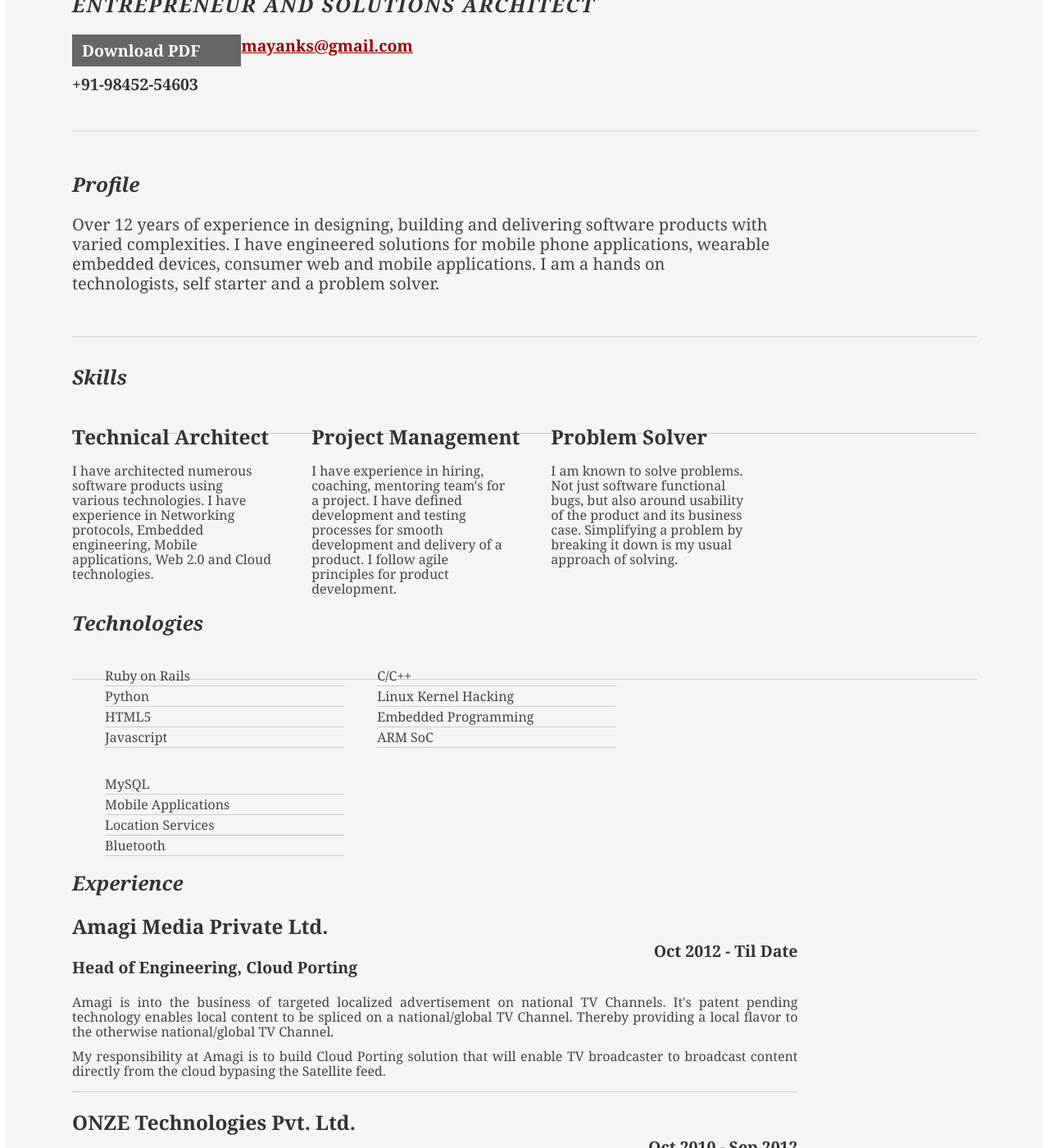
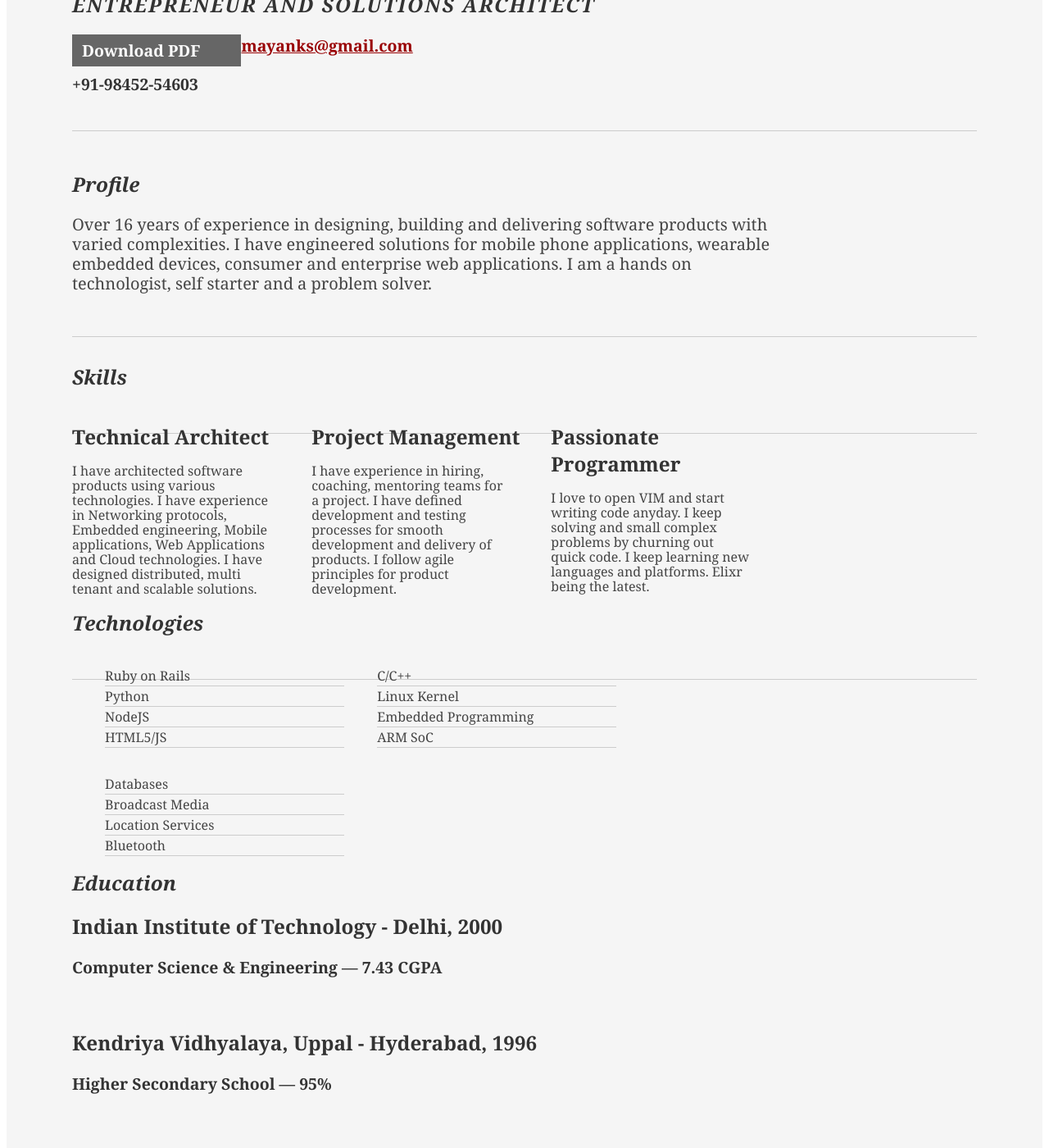
Before and after one commit to mayanks/mayanks.github.com, a Jekyll site: the page resume/index.html, which Jekyll copies as it is, in a window 1280 px wide and 1400 px high, scrolled down 246 px. Shown: the whole window at 82% size. Built offline with Jekyll 4.4.1, drawn with Linux system fonts in a browser that asks for light colours; a style sheet for code colours, icons or effects is not loaded; some of the changed text lies outside the part shown.

Commit message:
updated profile

```diff
--- a/resume/index.html
+++ b/resume/index.html
@@ -46,7 +46,7 @@
 						<div class="yui-u">
 							<!--<p class="enlarge">Technologists and a self starter, passionate about consumer applications. I can take a product idea and architect it, build it and manage both the usability and back end infrastructure to support it. I can also develop a business case for the product and talk to and sell to potential customers.</p>
               <p><center>or</center></p>-->
-							<p class="enlarge">Over 12 years of experience in designing, building and delivering software products with varied complexities. I have engineered solutions for mobile phone applications, wearable embedded devices, consumer web and mobile applications. I am a hands on technologists, self starter and a problem solver.</p>
+							<p class="enlarge">Over 16 years of experience in designing, building and delivering software products with varied complexities. I have engineered solutions for mobile phone applications, wearable embedded devices, consumer and enterprise web applications. I am a hands on technologist, self starter and a problem solver.</p>
 						</div>
 					</div><!--// .yui-gf -->
 
@@ -58,17 +58,17 @@
 
 								<div class="talent">
 									<h2>Technical Architect</h2>
-									<p>I have architected numerous software products using various technologies. I have experience in Networking protocols, Embedded engineering, Mobile applications, Web 2.0 and Cloud technologies.</p>
+									<p>I have architected software products using various technologies. I have experience in Networking protocols, Embedded engineering, Mobile applications, Web Applications and Cloud technologies. I have designed distributed, multi tenant and scalable solutions.</p>
 								</div>
 
 								<div class="talent">
 									<h2>Project Management</h2>
-									<p>I have experience in hiring, coaching, mentoring team's for a project. I have defined development and testing processes for smooth development and delivery of a product. I follow agile principles for product development.</p>
+									<p>I have experience in hiring, coaching, mentoring teams for a project. I have defined development and testing processes for smooth development and delivery of products. I follow agile principles for product development.</p>
 								</div>
 
 								<div class="talent">
-									<h2>Problem Solver</h2>
-									<p>I am known to solve problems. Not just software functional bugs, but also around usability of the product and its business case. Simplifying a problem by breaking it down is my usual approach of solving.</p>
+									<h2>Passionate Programmer</h2>
+									<p>I love to open VIM and start writing code anyday. I keep solving and small complex problems by churning out quick code. I keep learning new languages and platforms. Elixr being the latest.</p>
 								</div>
 						</div>
 					</div><!--// .yui-gf -->
@@ -81,25 +81,53 @@
 							<ul class="talent">
 								<li>Ruby on Rails</li>
 								<li>Python</li>
-								<li>HTML5</li>
-								<li class="last">Javascript</li>
+								<li>NodeJS</li>
+								<li class="last">HTML5/JS</li>
 							</ul>
 
 							<ul class="talent">
 								<li>C/C++</li>
-								<li>Linux Kernel Hacking</li>
+								<li>Linux Kernel</li>
 								<li>Embedded Programming</li>
 								<li class="last">ARM SoC</li>
 							</ul>
 
 							<ul class="talent">
-								<li>MySQL</li>
-								<li>Mobile Applications</li>
+								<li>Databases</li>
+								<li>Broadcast Media</li>
 								<li>Location Services</li>
 								<li class="last">Bluetooth</li>
 							</ul>
 						</div>
 					</div><!--// .yui-gf-->
+
+					<div class="yui-gf">
+						<div class="yui-u first">
+							<h2>Education</h2>
+						</div>
+						<div class="yui-u">
+							<div>
+								<h2>Indian Institute of Technology - Delhi, 2000</h2>
+								<h3>Computer Science &amp; Engineering &mdash; <strong>7.43 CGPA</strong> </h3>
+							</div>
+							<br/>
+							<div>
+								<h2>Kendriya Vidhyalaya, Uppal - Hyderabad, 1996</h2>
+								<h3>Higher Secondary School &mdash; <strong>95%</strong> </h3>
+							</div>
+							<br/>
+							<div>
+								<h2>Kendriya Vidhyalaya, Uppal - Hyderabad, 1994</h2>
+								<h3>Secondary School &mdash; <strong>92%</strong> </h3>
+							</div>
+							<br/>
+							<div>
+								<h2>Machine Learning on Coursera by Andrew NG</h2>
+                <h3><a href="https://www.coursera.org/account/accomplishments/verify/UGB3F8YF55A8">https://www.coursera.org/account/accomplishments/verify/UGB3F8YF55A8</a></h3>
+							</div>
+						</div>
+					</div><!--// .yui-gf -->
+
 
 					<div class="yui-gf">
 
@@ -110,11 +138,19 @@
 						<div class="yui-u">
 
 							<div class="job">
-								<h2>Amagi Media Private Ltd.</h2>
-								<h3>Head of Engineering, Cloud Porting</h3>
+								<h2>Amagi Media Labs Private Ltd.</h2>
+								<h3>Systems Architect, CLOUDPORT</h3>
 								<h4>Oct 2012 - Til Date</h4>
-								<p>Amagi is into the business of targeted localized advertisement on national TV Channels. It's patent pending technology enables local content to be spliced on a national/global TV Channel. Thereby providing a local flavor to the otherwise national/global TV Channel.</p>
-                <p>My responsibility at Amagi is to build Cloud Porting solution that will enable TV broadcaster to broadcast content directly from the cloud bypasing the Satellite feed.</p>
+                <p><a href="https://www.youtube.com/watch?v=dW-Ior75Lio">https://www.youtube.com/watch?v=dW-Ior75Lio</a></p>
+								<p>Amagi provides cloud based infrastructure to manage and run a complete 24/7 TV channel. This infrastucture is named CLOUDPORT. Amagi started this project in 2012 with just me in the team. Over the 4 years I have built a team of 30 passionate engineers to develop and enhance this product. During this time we added 15 customers and  30 channels are running using this solution across the globe.</p>
+
+                <p>I have played various roles at different times during the development of this product. Started as a solo developer and took roles of product management, product evangelist, customer support and technical architect. I travelled to various customer locations across the globe for product evangelizing, demo and customer on boarding.</p>
+                <p>The core infrastructure is a Ruby on Rails application and peripheral applications written in Python and NodeJS consuming the REST API exposed by the core component. The Web application is created using Angular JS. It has a real time log analysis engine to determine the health and playout status of more than 100 playout servers streaming their logs.</p>
+
+                <p>The application manages terabytes of customer content. It moves them from customer premises to the cloud and then to edge playout servers using WAN accelerated transfer. Ensures content integrity, security and storage reliability. It dynamically uses spot instances to process the content in the cloud for Quality checks, proxy video creation etc..</p>
+
+                <p>The application allows customer to upload, edit or create a playout schedule from scratch. It monitors the playout of the edge servers as per the schedule and generates alerts on aberrations. Customer can see in real time on the dashboard the playout status from various edge locations.</p>
+
               </div>
 
 							<div class="job">
@@ -154,7 +190,7 @@
 								<h4>Apr 2009 - Sep 2009</h4>
 								<p>Zebu was started on the lines of Small Giants where we would work on stuff that we enjoy the most. This marked my switch from Embedded Engineering to Consumer (web) applications.</p>
 								<p>We created Dog-Earz <a href="http://dog-earz.com">http://dog-earz.com</a> to create content rich newsletters in under 30 minutes. A single application where you could discover new content/news, Shape it the way you want to, Share it with your contact list and analyze what your audience is reading. This is when I learnt Ruby on Rails.</p>
-								<p class="last">I also hacked with Twitter API, storing tweets with links and determining trending news around your circle of influence. Experimented with something called Twitter Rank on the same lines as Google Page Rank to establish the popularity of a Twitter User.</p>
+								<p class="last">I used Twitter API, storing tweets with links and determining trending news around your circle of influence. Experimented with something called Twitter Rank on the same lines as Google Page Rank to establish the popularity of a Twitter User.</p>
 							</div>
 
 							<div class="job">
@@ -208,28 +244,6 @@
 
 					<div class="yui-gf">
 						<div class="yui-u first">
-							<h2>Education</h2>
-						</div>
-						<div class="yui-u">
-							<div>
-								<h2>Indian Institute of Technology - Delhi, 2000</h2>
-								<h3>Computer Science &amp; Engineering &mdash; <strong>7.43 CGPA</strong> </h3>
-							</div>
-							<br/>
-							<div>
-								<h2>Kendriya Vidhyalaya, Uppal - Hyderabad, 1996</h2>
-								<h3>Higher Secondary School &mdash; <strong>95%</strong> </h3>
-							</div>
-							<br/>
-							<div>
-								<h2>Kendriya Vidhyalaya, Uppal - Hyderabad, 1994</h2>
-								<h3>Secondary School &mdash; <strong>92%</strong> </h3>
-							</div>
-						</div>
-					</div><!--// .yui-gf -->
-
-					<div class="yui-gf">
-						<div class="yui-u first">
 							<h2>Achievements</h2>
 						</div>
 						<div class="yui-u">
@@ -256,7 +270,6 @@
 									<li>Consulting friends and others running startups in an informal way.</li>
 									<li>Reading and following Technologies and Startups.</li>
 									<li>Traveling, Reading, Watching Plays and Movies.</li>
-									<li>Most recently, helping my wife publish her maiden e-book on Kindle.</li>
 								</ul>
 							</div>
 						</div>
```
Also changed, not shown: other parts of resume/index.html (+5 -5 lines), 1 other file.
